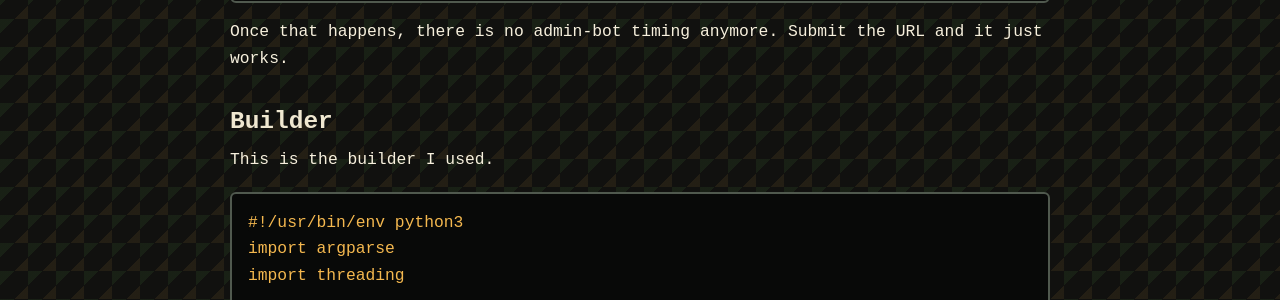
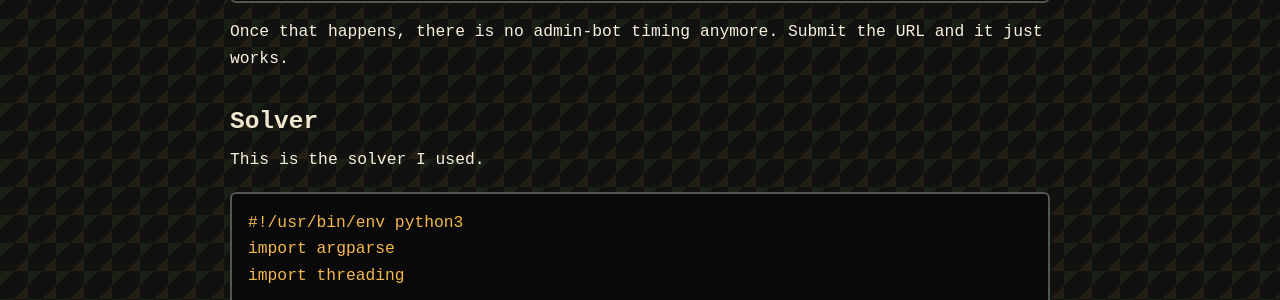
Before and after one commit to KarimTantawey/KarimTantawey.github.io, a Jekyll site: the page built from _posts/2026-07-02-sekai-2k26-ltw-writeup.md, in a window 1280 px wide and 900 px high, scrolled down 5093 px. Shown: the part 152-452 px from the top of the window. Built offline with Jekyll 4.4.1, drawn with Linux system fonts in a browser that asks for light colours; nearby versions of some CDN libraries.

Commit message:
Rename writeup builder section

````diff
--- a/_posts/2026-07-02-sekai-2k26-ltw-writeup.md
+++ b/_posts/2026-07-02-sekai-2k26-ltw-writeup.md
@@ -188,9 +188,9 @@
 
 Once that happens, there is no admin-bot timing anymore. Submit the URL and it just works.
 
-## Builder
+## Solver
 
-This is the builder I used.
+This is the solver I used.
 
 ```python
 #!/usr/bin/env python3
````
